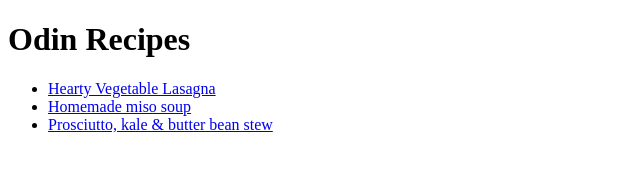
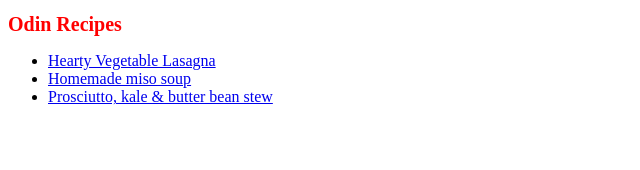
Before and after one commit to nnivera/odin-recipes, a plain HTML site: page index.html in a window 1280 px wide. Shown: the whole page, without its empty margins (0-640 px from the left). Drawn offline with Linux system fonts and the light colour scheme.

Commit message:
modified:   index.html

```diff
--- a/index.html
+++ b/index.html
@@ -6,8 +6,8 @@
     <meta name="viewport" content="width=device-width, initial-scale=1.0">
     <title>Document</title>
 </head>
-<body>
-    <h1>Odin Recipes</h1>
+<body >
+    <h1 style="color: red;font-size: 20px;">Odin Recipes</h1>
 
     <ul>
 
```
